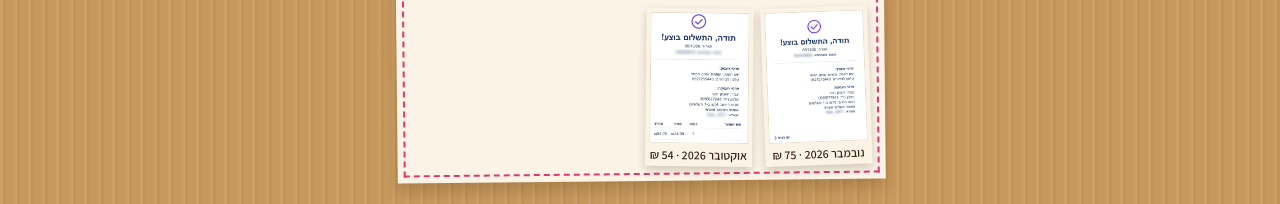
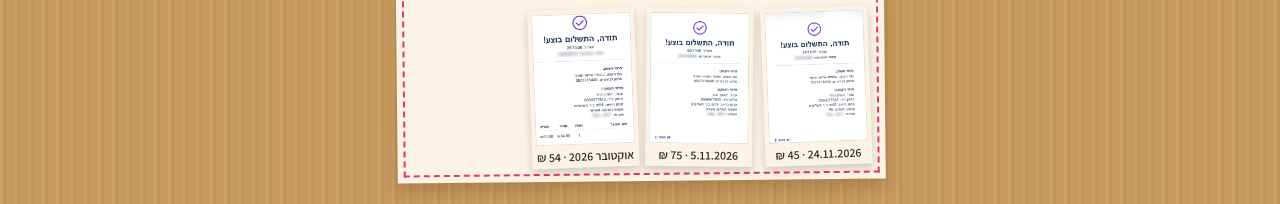
Before and after one commit to boostmedia2002/prachim, a plain HTML site: page index.html in a window 1280 px wide. Shown: the part 936-1140 px from the top of the page. Drawn offline with Linux system fonts and the light colour scheme.

Commit message:
קבלה על תרומה, 24.11.2026 (45 ₪)
Co-Authored-By: Claude Opus 5.5 <noreply@anthropic.com>
Claude-Session: https://claude.ai/code/session_01UgATTd6VSMa9JkpSi8dWfw

```diff
--- a/index.html
+++ b/index.html
@@ -425,7 +425,7 @@ var HERO_POSTER = "video/poster.jpg";   // תמונה שמופיעה עד שהס
 // ספיישל השבוע: מופיע בשלט למעלה וראשון בקטלוג. on: false = להסתיר
 var WEEKLY = {"on": true, "name": "זר לוזיאנטוס כפול", "price": 100, "imgs": ["img/6cc641ddec.jpg", "img/efa9ab4c0f.jpg", "img/bf09f26916.jpg", "img/0092f916df.jpg"]};
 // קבלות על התרומות: img = תמונת הקבלה, label = כיתוב קצר, למשל "אוקטובר 2026"
-var RECEIPTS = [{ img: "img/receipt-2026-11.jpg", label: "נובמבר 2026 · 75 ₪" }, { img: "img/receipt-2026-10.jpg", label: "אוקטובר 2026 · 54 ₪" }];
+var RECEIPTS = [{ img: "img/receipt-2026-11-24.jpg", label: "24.11.2026 · 45 ₪" }, { img: "img/receipt-2026-11.jpg", label: "5.11.2026 · 75 ₪" }, { img: "img/receipt-2026-10.jpg", label: "אוקטובר 2026 · 54 ₪" }];
 var CHARITY_URL = "https://mugerman.co.il/anachnu-hamachar/";   // קישור לדף העמותה
 // הזרים ממוספרים לפי הסדר: מה שיש תמיד למעלה, מה שבהזמנה למטה.
 // name = שם הזר, price = מחיר, imgs = התמונות לפי הסדר (הראשונה היא הראשית)
```
Also changed, not shown: img/receipt-2026-11-24.jpg (added).
